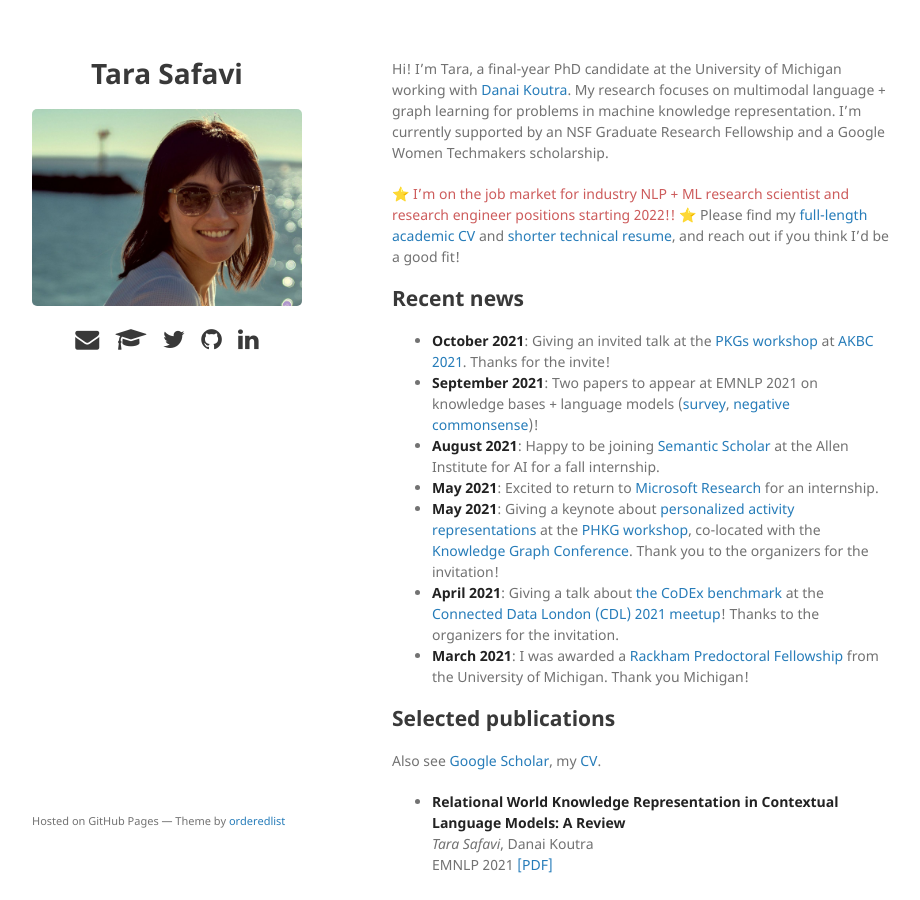
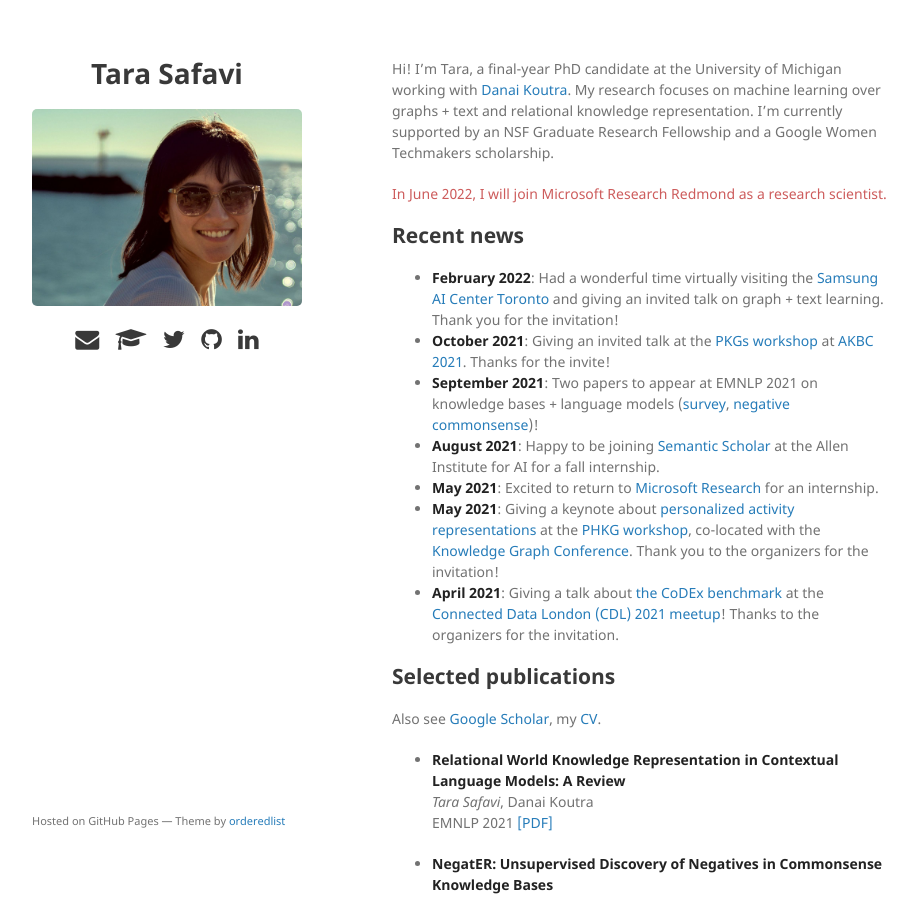
Before and after one commit to tsafavi/tsafavi.github.io, a Jekyll site: the page built from index.md, in a window 1280 px wide and 900 px high. Shown: the whole window, without its empty margins (178-1098 px from the left). Built offline with Jekyll 4.4.1, drawn with Linux system fonts in a browser that asks for light colours; some of the changed text lies outside the part shown.

Commit message:
Update affiliation

```diff
--- a/_data/news.yml
+++ b/_data/news.yml
@@ -1,3 +1,5 @@
+- date: "February 2022"
+  description: "Had a wonderful time virtually visiting the <a href=\"https://research.samsung.com/aicenter_toronto\" target=\"_blank\">Samsung AI Center Toronto</a> and giving an invited talk on graph + text learning. Thank you for the invitation!"
 - date: "October 2021"
   description: "Giving an invited talk at the <a href=\"https://pkgs.ws/\" target=\"_blank\">PKGs workshop</a> at <a href=\"https://www.akbc.ws/2021/\" target=\"_blank\">AKBC 2021</a>. Thanks for the invite!"
 - date: "September 2021"
--- a/index.md
+++ b/index.md
@@ -4,11 +4,9 @@
 
 Hi!
 I'm Tara, a final-year PhD candidate at the University of Michigan working with <a href="http://danaikoutra.com" target="_blank">Danai Koutra</a>.
-My research focuses on multimodal language + graph learning for problems in machine knowledge representation.
-I'm currently supported by an NSF Graduate Research Fellowship and a Google Women Techmakers scholarship.
+My research focuses on machine learning over graphs + text and relational knowledge representation. I’m currently supported by an NSF Graduate Research Fellowship and a Google Women Techmakers scholarship.
 
-
-<span class="red">⭐ I'm on the job market for industry NLP + ML research scientist and research engineer positions starting 2022!! ⭐</span> Please find my <a href="cv.pdf" target="_blank">full-length academic CV</a> and <a href="resume.pdf" target="_blank">shorter technical resume</a>, and reach out if you think I'd be a good fit!
+<span class="red">In June 2022, I will join Microsoft Research Redmond as a research scientist.</span>
 
 ## Recent news
 
```
Also changed, not shown: _data/reading.yml (+7 -0 lines).
